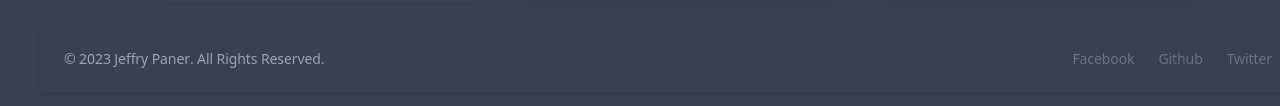
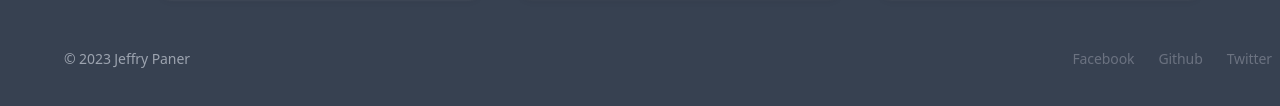
Before and after one commit to oddsdefier-github/Presentation-Website, a website: page home.html in a window 1280 px wide. Shown: the part 604-710 px from the top of the page. Drawn offline with Linux system fonts and the light colour scheme; a web font is replaced by a local one.

Commit message:
revised footer

```diff
--- a/home.html
+++ b/home.html
@@ -114,8 +114,8 @@
             <!-- container-wrapper-end-->
 
 
-            <footer class="p-4 mb-5 text-gray-200 shadow lg:flex lg:items-center lg:justify-between lg:p-6">
-                <span class="text-sm text-gray-400 sm:text-center flex flex-row ">© 2023 <p class="hover:underline">&nbsp;Jeffry Paner</p>. All Rights Reserved.
+            <footer class="p-4 mb-5 text-gray-200 lg:flex lg:items-center lg:justify-between lg:p-6">
+                <span class="text-sm text-gray-400 sm:text-center flex flex-row ">© 2023 <p class="hover:underline">&nbsp;Jeffry Paner</p>
                 </span>
                 <ul class="flex flex-wrap justify-center items-center mt-3 text-sm text-gray-500 sm:mt-0">
                     <li>
```
